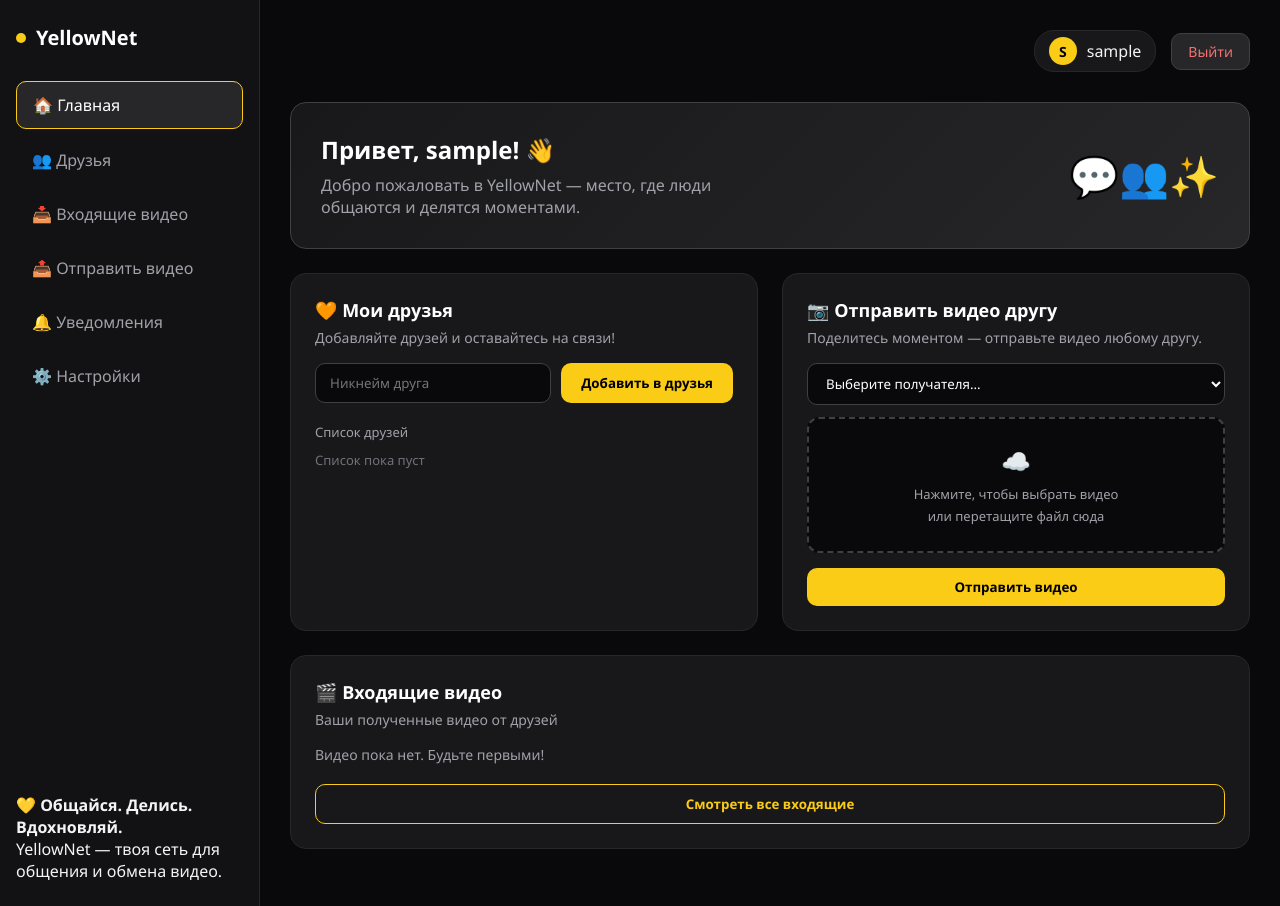
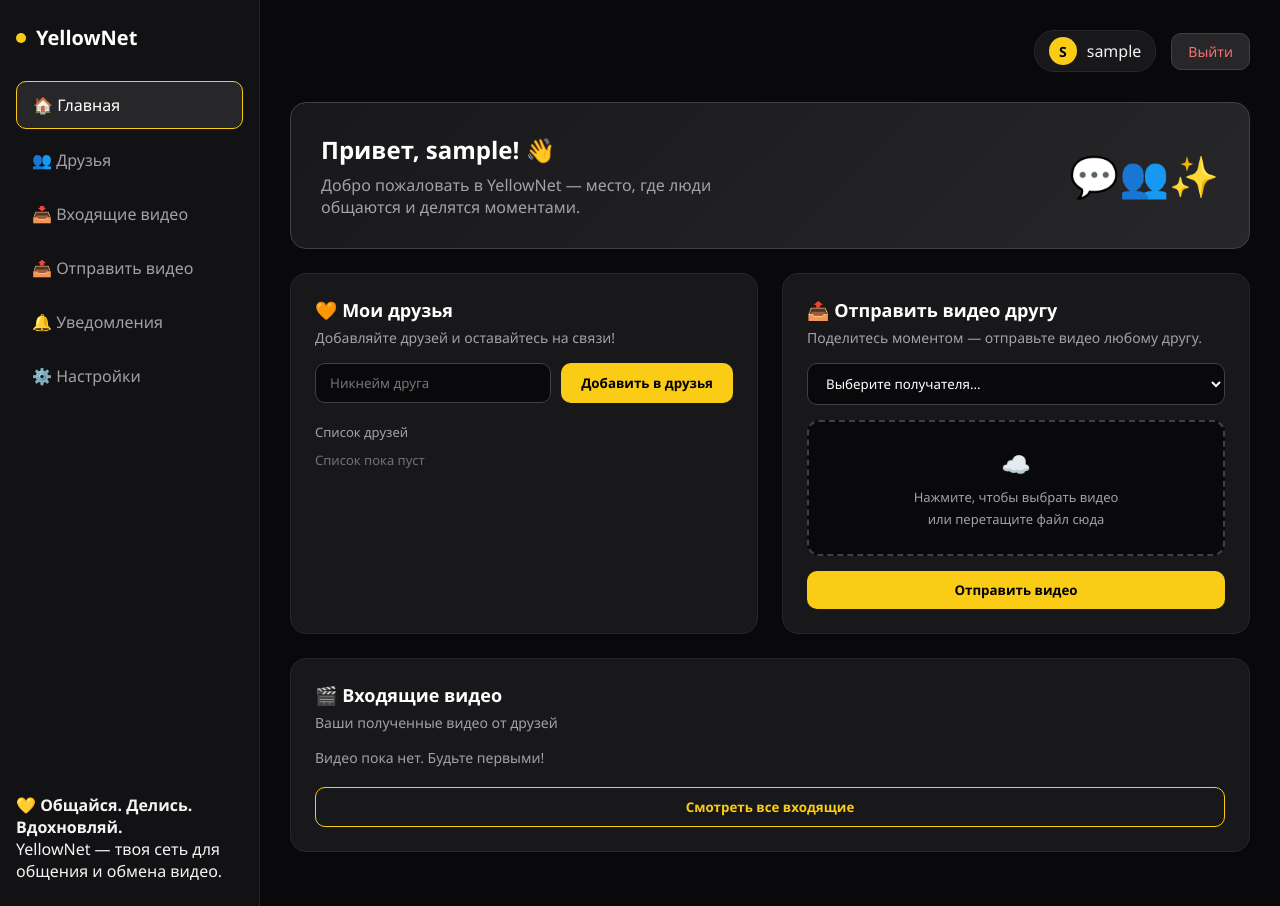
Before and after one commit to maro1131/yellow-net, a Flask app: page /dashboard in a window 1280 px wide. Run offline with Flask 3, Linux system fonts and the light colour scheme; the visitor is signed in with stand-in values (Sample User, id 1); data comes from the database, SQL or seed files in the repository; data that the repository does not hold is empty.

Commit message:
Update dashboard.html

```diff
--- a/templates/dashboard.html
+++ b/templates/dashboard.html
@@ -53,8 +53,6 @@
 
         <!-- Вкладка: ГЛАВНАЯ -->
         <section id="tab-home" class="tab-content active-tab">
-
-            <!-- Приветственный блок с иллюстрацией -->
             <div class="welcome-card" style="display: flex; justify-content: space-between; align-items: center; position: relative; overflow: hidden;">
                 <div>
                     <h1>Привет, {{ user }}! 👋</h1>
@@ -63,7 +61,6 @@
                 <div style="font-size: 40px;">💬👥✨</div>
             </div>
 
-            <!-- Сетка: Друзья и Отправка -->
             <div class="grid-2">
                 <!-- Блок друзей -->
                 <div class="card">
@@ -88,23 +85,23 @@
                     </div>
                 </div>
 
-                <!-- Блок отправки видео -->
+                <!-- Блок отправки видео (как на 2 фотке) -->
                 <div class="card">
-                    <h3 class="card-title">📷 Отправить видео другу</h3>
+                    <h3 class="card-title">📤 Отправить видео другу</h3>
                     <p class="card-subtitle">Поделитесь моментом — отправьте видео любому другу.</p>
                     <form action="/upload_video" method="POST" enctype="multipart/form-data">
-                        <select name="receiver" class="input-field" style="margin-bottom: 12px; width: 100%;" required>
+                        <select name="receiver" class="input-field" style="margin-bottom: 15px; width: 100%;" required>
                             <option value="" disabled selected>Выберите получателя...</option>
                             {% for f in friends %}
                                 <option value="{{ f }}">{{ f }}</option>
                             {% endfor %}
                         </select>
 
-                        <input type="file" name="video_file" id="videoInput" accept="video/*" required style="display: none;" onchange="document.getElementById('fileNameText').innerText = this.files[0].name">
+                        <input type="file" name="video_file" id="homeVideoInput" accept="video/*" required style="display: none;" onchange="document.getElementById('homeFileName').innerText = this.files[0].name">
 
-                        <div class="upload-box" onclick="document.getElementById('videoInput').click()" style="border: 2px dashed #3f3f46; border-radius: 12px; padding: 25px; text-align: center; cursor: pointer; background: #09090b; margin-bottom: 15px; transition: 0.2s;">
+                        <div onclick="document.getElementById('homeVideoInput').click()" style="border: 2px dashed #3f3f46; border-radius: 12px; padding: 25px; text-align: center; cursor: pointer; background: #09090b; margin-bottom: 15px; transition: 0.2s;">
                             <div style="font-size: 24px; margin-bottom: 5px;">☁️</div>
-                            <span id="fileNameText" style="color: #a1a1aa; font-size: 13px;">Нажмите, чтобы выбрать видео<br>или перетащите файл сюда</span>
+                            <span id="homeFileName" style="color: #a1a1aa; font-size: 13px;">Нажмите, чтобы выбрать видео<br>или перетащите файл сюда</span>
                         </div>
 
                         <button type="submit" class="btn-yellow" style="width: 100%;">Отправить видео</button>
@@ -112,7 +109,7 @@
                 </div>
             </div>
 
-            <!-- Блок входящих видео -->
+            <!-- Входящие видео -->
             <div class="card">
                 <h3 class="card-title">🎬 Входящие видео</h3>
                 <p class="card-subtitle">Ваши полученные видео от друзей</p>
@@ -130,7 +127,7 @@
                             </div>
                         {% endfor %}
                     {% else %}
-                        <p style="color: #a1a1aa; font-size: 14px; grid-column: span 4;">Видео пока нет. Будьте первыми!</p>
+                        <p style="color: #a1a1aa; font-size: 14px;">Видео пока нет. Будьте первыми!</p>
                     {% endif %}
                 </div>
                 <button onclick="document.querySelector('[data-tab=\'tab-inbox\']').click()" class="btn-yellow" style="background: transparent; border: 1px solid #facc15; color: #facc15; width: 100%;">Смотреть все входящие</button>
@@ -182,7 +179,7 @@
             </div>
         </section>
 
-        <!-- Вкладка: ОТПРАВИТЬ ВИДЕО -->
+        <!-- Вкладка: ОТПРАВИТЬ ВИДЕО (Отдельный раздел) -->
         <section id="tab-send" class="tab-content">
             <div class="card" style="max-width: 600px; margin: 0 auto;">
                 <h3 class="card-title">📤 Отправить видео</h3>
@@ -194,7 +191,14 @@
                             <option value="{{ f }}">{{ f }}</option>
                         {% endfor %}
                     </select>
-                    <input type="file" name="video_file" class="input-field" accept="video/*" required style="width: 100%; margin-bottom: 15px;">
+
+                    <input type="file" name="video_file" id="sendVideoInput" accept="video/*" required style="display: none;" onchange="document.getElementById('sendFileName').innerText = this.files[0].name">
+
+                    <div onclick="document.getElementById('sendVideoInput').click()" style="border: 2px dashed #3f3f46; border-radius: 12px; padding: 25px; text-align: center; cursor: pointer; background: #09090b; margin-bottom: 15px; transition: 0.2s;">
+                        <div style="font-size: 24px; margin-bottom: 5px;">☁️</div>
+                        <span id="sendFileName" style="color: #a1a1aa; font-size: 13px;">Нажмите, чтобы выбрать видео<br>или перетащите файл сюда</span>
+                    </div>
+
                     <button type="submit" class="btn-yellow" style="width: 100%;">Отправить файл</button>
                 </form>
             </div>
@@ -235,7 +239,6 @@
 
     </main>
 
-    <!-- Скрипт переключения вкладок -->
     <script>
         const navLinks = document.querySelectorAll('.nav-link');
         const tabContents = document.querySelectorAll('.tab-content');
```
